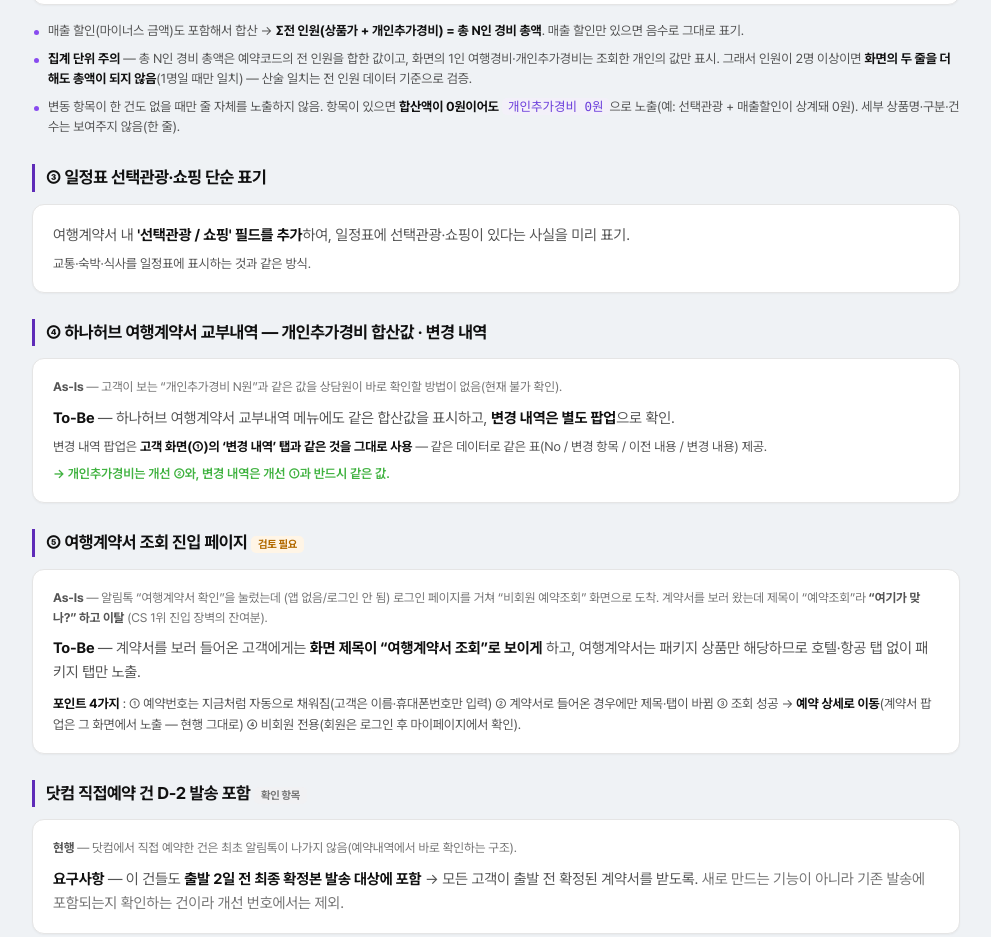
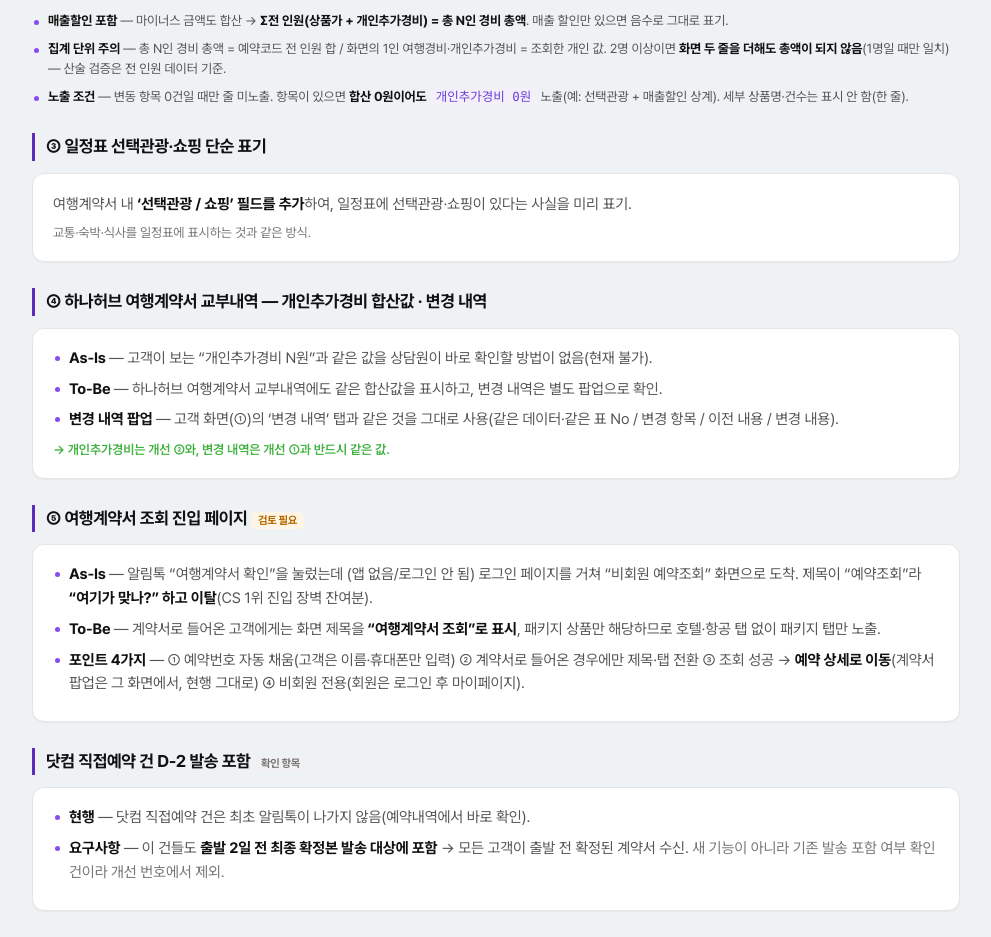
Before and after one commit to Soonhyeon-lim/itpt-32415-travel-contract-plan, a plain HTML site: page dist/v1.1/index.html in a window 1280 px wide. Shown: the part 3100-4037 px from the top of the page, without its empty margins (268-1259 px from the left). Drawn offline with Linux system fonts and the light colour scheme.

Commit message:
release v1.1 스냅샷 재빌드 — IM-04 톤 정리 반영 (미배포)
Co-Authored-By: Claude Opus 4.8 <noreply@anthropic.com>

```diff
--- a/dist/v1.1/index.html
+++ b/dist/v1.1/index.html
@@ -638,13 +638,14 @@ table.chg-tbl td.after{color:#5e2bb8;font-weight:700}
   <span class="sec-num">IM-04</span>
   <h2>개선 항목 상세</h2>
 
-
   <h3>① 계약서 차수·변경 내역 표기</h3>
   <div class="card">
-    <p style="margin:0 0 8px"><em>D-2 및 계약서 내 항목 변경으로 인한 재교부 가능성 안내. + 이전 계약서와 다른 항목 탭으로 분리하여 안내</em></p>
-    <p style="margin:0 0 10px"><b>① 상단 문구</b> — 계약서 상단에 [N차 여행계약서]와 함께 발송 상황에 따라 문구 3가지(최초 발송 / 출발 확정 / 변경 재교부)로 안내. 변경 재교부일 때는 “변경된 항목은 [변경 내역] 탭에서 확인해 주세요”로 유도하고, <b>상단에 변경 항목은 나열하지 않음</b>.</p>
-    <p style="margin:0 0 10px"><b>② 변경 내역 탭</b> — 직전 계약서 대비 바뀐 항목이 있을 때만 [계약서 / 변경 내역] 탭이 생기고, 표로 어떤 항목이 무엇에서 무엇으로 바뀌었는지 표기.<br> <b>내용 변경 없이 차수만 변경된 경우 '변경 내역' 탭 미노출</b>.</p>
-    <p style="margin:0;font-size:13px">고객이 “또 왔네”가 아니라 “이게 바뀌어서 왔구나”로 읽히게 하는 것이 목적. </p>
+    <ul style="margin:0 0 6px">
+      <li><b>상단 문구</b> — 계약서 상단에 [N차 여행계약서]와 함께 발송 상황별 안내 문구 — <b>최초 발송 / 출발 확정 / 변경 재교부</b>. (직전이 미교부라 교부이력이 없는 재발송은 최초 발송 문구를 재사용.)</li>
+      <li><b>변경 재교부 문구</b> — “변경된 항목은 [변경 내역] 탭에서 확인해 주세요”로 유도. 상단에 변경 항목은 나열하지 않음.</li>
+      <li><b>변경 내역 탭</b> — 직전 계약서 대비 바뀐 항목이 있을 때만 [계약서 / 변경 내역] 탭이 생기고, 무엇이 무엇으로 바뀌었는지 표로 표기. 내용 변경 없이 차수만 바뀌면 탭 미노출.</li>
+    </ul>
+    <p style="margin:0;font-size:13px;color:var(--mute)">→ 고객이 “또 왔네”가 아니라 “이게 바뀌어서 왔구나”로 읽히게 하는 것이 목적.</p>
   </div>
 
   <h3>② 개인추가경비 합산 한 줄</h3>
@@ -669,35 +670,42 @@ table.chg-tbl td.after{color:#5e2bb8;font-weight:700}
   </div>
 
   <ul class="tight" style="font-size:13px">
-    <li>매출 할인(마이너스 금액)도 포함해서 합산 → <b>Σ전 인원(상품가 + 개인추가경비) = 총 N인 경비 총액</b>. 매출 할인만 있으면 음수로 그대로 표기.</li><li><b>집계 단위 주의</b> — 총 N인 경비 총액은 예약코드의 전 인원을 합한 값이고, 화면의 1인 여행경비·개인추가경비는 조회한 개인의 값만 표시. 그래서 인원이 2명 이상이면 <b>화면의 두 줄을 더해도 총액이 되지 않음</b>(1명일 때만 일치) — 산술 일치는 전 인원 데이터 기준으로 검증.</li>
-    <li>변동 항목이 한 건도 없을 때만 줄 자체를 노출하지 않음. 항목이 있으면 <b>합산액이 0원이어도</b> <code>개인추가경비 0원</code>으로 노출(예: 선택관광 + 매출할인이 상계돼 0원). 세부 상품명·구분·건수는 보여주지 않음(한 줄).</li>
+    <li><b>매출할인 포함</b> — 마이너스 금액도 합산 → <b>Σ전 인원(상품가 + 개인추가경비) = 총 N인 경비 총액</b>. 매출 할인만 있으면 음수로 그대로 표기.</li>
+    <li><b>집계 단위 주의</b> — 총 N인 경비 총액 = 예약코드 전 인원 합 / 화면의 1인 여행경비·개인추가경비 = 조회한 개인 값. 2명 이상이면 <b>화면 두 줄을 더해도 총액이 되지 않음</b>(1명일 때만 일치) — 산술 검증은 전 인원 데이터 기준.</li>
+    <li><b>노출 조건</b> — 변동 항목 0건일 때만 줄 미노출. 항목이 있으면 <b>합산 0원이어도</b> <code>개인추가경비 0원</code> 노출(예: 선택관광 + 매출할인 상계). 세부 상품명·건수는 표시 안 함(한 줄).</li>
   </ul>
 
   <h3>③ 일정표 선택관광·쇼핑 단순 표기</h3>
   <div class="card">
-    <p style="margin:0 0 6px">여행계약서 내 <b>'선택관광 / 쇼핑' 필드를 추가</b>하여, 일정표에 선택관광·쇼핑이 있다는 사실을 미리 표기.</p>
-    <p style="margin:0;font-size:13px">교통·숙박·식사를 일정표에 표시하는 것과 같은 방식.</p>
+    <p style="margin:0 0 6px">여행계약서 내 <b>‘선택관광 / 쇼핑’ 필드를 추가</b>하여, 일정표에 선택관광·쇼핑이 있다는 사실을 미리 표기.</p>
+    <p style="margin:0;font-size:13px;color:var(--mute)">교통·숙박·식사를 일정표에 표시하는 것과 같은 방식.</p>
   </div>
 
   <h3>④ 하나허브 여행계약서 교부내역 — 개인추가경비 합산값 · 변경 내역</h3>
   <div class="card">
-    <p class="asis"><b>As-Is</b> — 고객이 보는 “개인추가경비 N원”과 같은 값을 상담원이 바로 확인할 방법이 없음(현재 불가 확인).</p>
-    <p style="margin:0 0 6px"><b>To-Be</b> — 하나허브 여행계약서 교부내역 메뉴에도 같은 합산값을 표시하고, <b>변경 내역은 별도 팝업</b>으로 확인.</p>
-    <p style="margin:0 0 6px;font-size:13px">변경 내역 팝업은 <b>고객 화면(①)의 ‘변경 내역’ 탭과 같은 것을 그대로 사용</b> — 같은 데이터로 같은 표(No / 변경 항목 / 이전 내용 / 변경 내용) 제공.</p>
+    <ul style="margin:0 0 6px">
+      <li><b>As-Is</b> — 고객이 보는 “개인추가경비 N원”과 같은 값을 상담원이 바로 확인할 방법이 없음(현재 불가).</li>
+      <li><b>To-Be</b> — 하나허브 여행계약서 교부내역에도 같은 합산값을 표시하고, 변경 내역은 별도 팝업으로 확인.</li>
+      <li><b>변경 내역 팝업</b> — 고객 화면(①)의 ‘변경 내역’ 탭과 같은 것을 그대로 사용(같은 데이터·같은 표 No / 변경 항목 / 이전 내용 / 변경 내용).</li>
+    </ul>
     <p style="margin:0;color:var(--success);font-weight:600;font-size:13px">→ 개인추가경비는 개선 ②와, 변경 내역은 개선 ①과 반드시 같은 값.</p>
   </div>
 
   <h3>⑤ 여행계약서 조회 진입 페이지 <span class="mini warn">검토 필요</span></h3>
   <div class="card">
-    <p class="asis"><b>As-Is</b> — 알림톡 “여행계약서 확인”을 눌렀는데 (앱 없음/로그인 안 됨) 로그인 페이지를 거쳐 “비회원 예약조회” 화면으로 도착. 계약서를 보러 왔는데 제목이 “예약조회”라 <b>“여기가 맞나?” 하고 이탈</b> (CS 1위 진입 장벽의 잔여분).</p>
-    <p style="margin:0 0 8px"><b>To-Be</b> — 계약서를 보러 들어온 고객에게는 <b>화면 제목이 “여행계약서 조회”로 보이게</b> 하고, 여행계약서는 패키지 상품만 해당하므로 호텔·항공 탭 없이 패키지 탭만 노출.</p>
-    <p style="margin:0;font-size:13px"><b>포인트 4가지</b> : ① 예약번호는 지금처럼 자동으로 채워짐(고객은 이름·휴대폰번호만 입력) ② 계약서로 들어온 경우에만 제목·탭이 바뀜 ③ 조회 성공 → <b>예약 상세로 이동</b>(계약서 팝업은 그 화면에서 노출 — 현행 그대로) ④ 비회원 전용(회원은 로그인 후 마이페이지에서 확인).</p>
+    <ul style="margin:0">
+      <li><b>As-Is</b> — 알림톡 “여행계약서 확인”을 눌렀는데 (앱 없음/로그인 안 됨) 로그인 페이지를 거쳐 “비회원 예약조회” 화면으로 도착. 제목이 “예약조회”라 <b>“여기가 맞나?” 하고 이탈</b>(CS 1위 진입 장벽 잔여분).</li>
+      <li><b>To-Be</b> — 계약서로 들어온 고객에게는 화면 제목을 <b>“여행계약서 조회”로 표시</b>, 패키지 상품만 해당하므로 호텔·항공 탭 없이 패키지 탭만 노출.</li>
+      <li><b>포인트 4가지</b> — ① 예약번호 자동 채움(고객은 이름·휴대폰만 입력) ② 계약서로 들어온 경우에만 제목·탭 전환 ③ 조회 성공 → <b>예약 상세로 이동</b>(계약서 팝업은 그 화면에서, 현행 그대로) ④ 비회원 전용(회원은 로그인 후 마이페이지).</li>
+    </ul>
   </div>
 
   <h3>닷컴 직접예약 건 D-2 발송 포함 <span class="mini n">확인 항목</span></h3>
   <div class="card">
-    <p class="asis"><b>현행</b> — 닷컴에서 직접 예약한 건은 최초 알림톡이 나가지 않음(예약내역에서 바로 확인하는 구조).</p>
-    <p style="margin:0"><b>요구사항</b> — 이 건들도 <b>출발 2일 전 최종 확정본 발송 대상에 포함</b> → 모든 고객이 출발 전 확정된 계약서를 받도록. <span style="color:var(--mute)">새로 만드는 기능이 아니라 기존 발송에 포함되는지 확인하는 건이라 개선 번호에서는 제외.</span></p>
+    <ul style="margin:0">
+      <li><b>현행</b> — 닷컴 직접예약 건은 최초 알림톡이 나가지 않음(예약내역에서 바로 확인).</li>
+      <li><b>요구사항</b> — 이 건들도 <b>출발 2일 전 최종 확정본 발송 대상에 포함</b> → 모든 고객이 출발 전 확정된 계약서 수신. <span style="color:var(--mute)">새 기능이 아니라 기존 발송 포함 여부 확인 건이라 개선 번호에서 제외.</span></li>
+    </ul>
   </div>
 </section>
 
```
